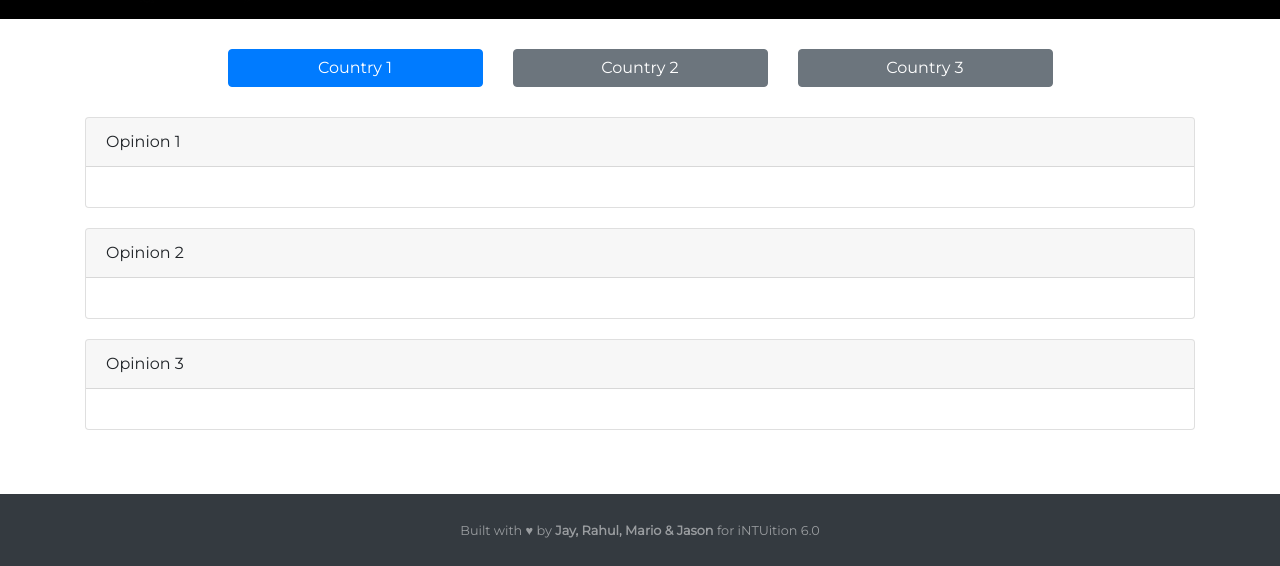
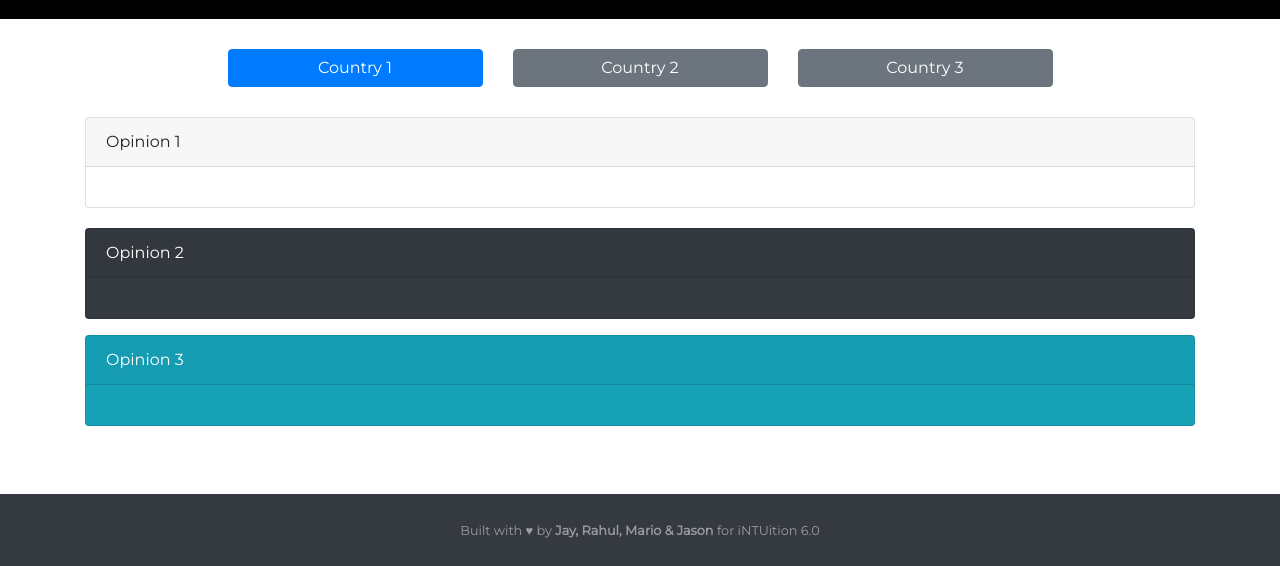
Before and after one commit to slimechips/intuition, a browser extension: page website/index.html in a window 1280 px wide. Shown: the part 234-800 px from the top of the page. Drawn offline with nearby package versions, Linux system fonts and the light colour scheme.

Commit message:
card color fix

```diff
--- a/website/index.html
+++ b/website/index.html
@@ -158,7 +158,7 @@
         </div>
       </div>
 
-      <div class="card" style="margin-bottom:20px">
+      <div class="card text-white bg-dark mb-3" style="margin-bottom:20px">
         <div class="card-header">
           Opinion 2
         </div>
@@ -167,7 +167,7 @@
         </div>
       </div>
 
-      <div class="card" style="margin-bottom:20px">
+      <div class="card text-white bg-info mb-3" style="margin-bottom:20px">
         <div class="card-header">
           Opinion 3
         </div>
```
